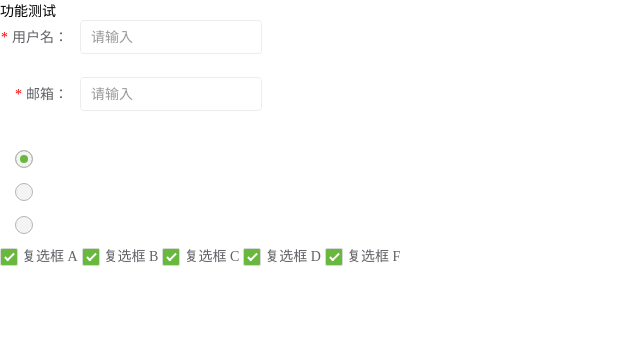
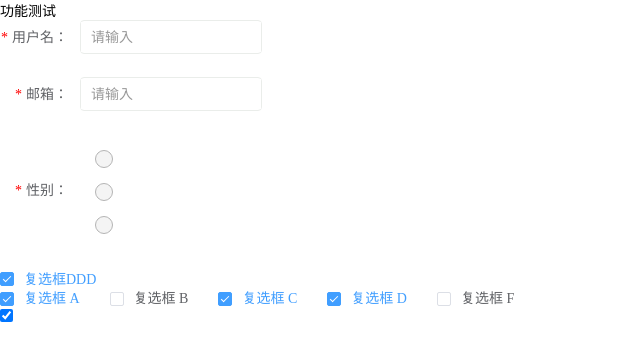
Before and after one commit to ZFCFBGC/xmjq, a Vue app: page / in a window 1280 px wide. Shown: the top 360 px of the page, without its empty margins (0-640 px from the left). Built offline with nearby package versions, Linux system fonts and the light colour scheme.

Commit message:
多选框组

```diff
--- a/src/components/form/gqg_checkBox.vue
+++ b/src/components/form/gqg_checkBox.vue
@@ -1,50 +1,133 @@
 <template>
   <label
-    class="checkbox"
-    :class="['checkbox', checked && 'checked', disabled && 'disabled']"
+    class="el-checkbox"
+    :class="[
+      border && checkboxSize ? 'el-checkbox--' + checkboxSize : '',
+      { 'is-disabled': isDisabled },
+      { 'is-bordered': border },
+      { 'is-checked': isChecked },
+    ]"
+    :id="id"
   >
+    <span
+      class="el-checkbox__input"
+      :class="{
+        'is-disabled': isDisabled,
+        'is-checked': isChecked,
+        'is-indeterminate': indeterminate,
+        'is-focus': focus,
+      }"
+      :tabindex="indeterminate ? 0 : false"
+      :role="indeterminate ? 'checkbox' : false"
+      :aria-checked="indeterminate ? 'mixed' : false"
+    >
+      <span class="el-checkbox__inner"></span>
+      <!-- true-value  false-value v-model三者对应关系，是封装多选框组得关键-->
       <input
+        v-if="trueLabel || falseLabel"
+        class="el-checkbox__original"
         type="checkbox"
+        :aria-hidden="indeterminate ? 'true' : 'false'"
+        :name="name"
+        :disabled="isDisabled"
+        :true-value="trueLabel"
+        :false-value="falseLabel"
+        v-model="model"
+        @change="handleChange"
+        @focus="focus = true"
+        @blur="focus = false"
+      />
+      <input
+        v-else
+        class="el-checkbox__original"
+        type="checkbox"
+        :aria-hidden="indeterminate ? 'true' : 'false'"
+        :disabled="isDisabled"
+        :value="label"
         :name="name"
         v-model="model"
         @change="handleChange"
-      :disabled="disabled"
+        @focus="focus = true"
+        @blur="focus = false"
       />
-    <div class="show-box" />
-    <div class="check-text" v-if="$slots.default || label">
-      <slot />
+    </span>
+    <span class="el-checkbox__label" v-if="$slots.default || label">
+      <slot></slot>
       <template v-if="!$slots.default">{{ label }}</template>
-    </div>
+    </span>
   </label>
 </template>
+<script>
+import emitter from "@/mixins/emitter";
 
-<script>
 export default {
-  name: "checkbox",
-  props: {
-    value: {
+  name: "checkBox",
+
+  mixins: [emitter],
+
+  inject: {
+    elForm: {
       default: "",
     },
-    label: {},
-    checked: {
-      type: Boolean,
-      default: false,
-    },
-    disabled: {
-      type: Boolean,
-      default: false,
-    },
-    name: {
-      type: String,
-      default: "checkBoxName",
+    elFormItem: {
+      default: "",
     },
   },
+
+  componentName: "CheckBox",
+
+  data() {
+    return {
+      selfModel: false,
+      focus: false,
+      isLimitExceeded: false,
+    };
+  },
+
   computed: {
+    model: {
+      get() {
+        return this.isGroup
+          ? this.store
+          : this.value !== undefined
+          ? this.value
+          : this.selfModel;
+      },
+
+      set(val) {
+        if (this.isGroup) {
+          this.isLimitExceeded = false;
+          this._checkboxGroup.min !== undefined &&
+            val.length < this._checkboxGroup.min &&
+            (this.isLimitExceeded = true);
+
+          this._checkboxGroup.max !== undefined &&
+            val.length > this._checkboxGroup.max &&
+            (this.isLimitExceeded = true);
+
+          this.isLimitExceeded === false &&
+            this.dispatch("checkboxGroup", "input", [val]);
+        } else {
+          this.$emit("input", val);
+          this.selfModel = val;
+        }
+      },
+    },
+
+    isChecked() {
+      if ({}.toString.call(this.model) === "[object Boolean]") {
+        return this.model;
+      } else if (Array.isArray(this.model)) {
+        return this.model.indexOf(this.label) > -1;
+      } else if (this.model !== null && this.model !== undefined) {
+        return this.model === this.trueLabel;
+      }
+    },
+
     isGroup() {
       let parent = this.$parent;
       while (parent) {
-        console.log('组件名：',parent.$options.componentName)
-        if (parent.$options.componentName !== "checkBoxGroup") {
+        if (parent.$options.componentName !== "checkboxGroup") {
           parent = parent.$parent;
         } else {
           this._checkboxGroup = parent;
@@ -53,83 +136,96 @@ export default {
       }
       return false;
     },
-    model: {
-      get() {
-        console.log("值选择：", this._checkboxGroup);
-        return this.isGroup ? this._checkboxGroup : this.value;
+
+    store() {
+      return this._checkboxGroup ? this._checkboxGroup.value : this.value;
     },
-      set(val) {
-        if (this.isGroup) {
-          this.dispatch("checkBoxGroup", "input", [val]);
+
+    /* used to make the isDisabled judgment under max/min props */
+    isLimitDisabled() {
+      const { max, min } = this._checkboxGroup;
+      return (
+        (!!(max || min) && this.model.length >= max && !this.isChecked) ||
+        (this.model.length <= min && this.isChecked)
+      );
+    },
+
+    isDisabled() {
+      return this.isGroup
+        ? this._checkboxGroup.disabled ||
+            this.disabled ||
+            (this.elForm || {}).disabled ||
+            this.isLimitDisabled
+        : this.disabled || (this.elForm || {}).disabled;
+    },
+
+    _elFormItemSize() {
+      return (this.elFormItem || {}).elFormItemSize;
+    },
+
+    checkboxSize() {
+      const temCheckboxSize =
+        this.size || this._elFormItemSize || (this.$ELEMENT || {}).size;
+      return this.isGroup
+        ? this._checkboxGroup.checkboxGroupSize || temCheckboxSize
+        : temCheckboxSize;
+    },
+  },
+
+  props: {
+    value: {},
+    label: {},
+    indeterminate: Boolean,
+    disabled: Boolean,
+    checked: Boolean,
+    name: String,
+    trueLabel: [String, Number],
+    falseLabel: [String, Number],
+    id: String /* 当indeterminate为真时，为controls提供相关连的checkbox的id，表明元素间的控制关系*/,
+    controls: String /* 当indeterminate为真时，为controls提供相关连的checkbox的id，表明元素间的控制关系*/,
+    border: Boolean,
+    size: String,
+  },
+
+  methods: {
+    addToStore() {
+      if (Array.isArray(this.model) && this.model.indexOf(this.label) === -1) {
+        this.model.push(this.label);
       } else {
-          this.$emit("input", val);
+        this.model = this.trueLabel || true;
       }
     },
+    handleChange(ev) {
+      if (this.isLimitExceeded) return;
+      let value;
+      if (ev.target.checked) {
+        value = this.trueLabel === undefined ? true : this.trueLabel;
+      } else {
+        value = this.falseLabel === undefined ? false : this.falseLabel;
+      }
+      this.$emit("change", value, ev);
+      this.$nextTick(() => {
+        if (this.isGroup) {
+          this.dispatch("checkboxGroup", "change", [this._checkboxGroup.value]);
+        }
+      });
     },
   },
-  methods: {
-    handleChange(e) {
-      this.$emit("change", e.target.checked);
+
+  created() {
+    this.checked && this.addToStore();
+  },
+  mounted() {
+    // 为indeterminate元素 添加aria-controls 属性
+    if (this.indeterminate) {
+      this.$el.setAttribute("aria-controls", this.controls);
+    }
+  },
+
+  watch: {
+    value(value) {
+      this.dispatch("gqgFormItem", "form.change", value);
     },
   },
 };
 </script>
-
-<style lang="less" scoped>
-.checkbox {
-  position: relative;
-  user-select: none;
-  height: 18px;
-  margin-right: 4px;
-  overflow: hidden;
-  cursor: pointer;
-  input {
-    cursor: pointer;
-    width: 0;
-    height: 0;
-  }
-  input:checked + .show-box {
-    background: #67b83c;
-  }
-  &.disabled {
-    cursor: not-allowed;
-    .show-box {
-      background-color: #edf2fc;
-      border-color: #dcdfe6;
-    }
-    .check-text {
-      color: #c0c4cc;
-    }
-  }
-  .show-box {
-    position: relative;
-    vertical-align: text-top;
-    display: inline-block;
-    width: 16px;
-    height: 16px;
-    border-radius: 2px;
-    border: 1px solid #d8d8d8;
-    background: #fff;
-
-    &:before {
-      content: "";
-      position: absolute;
-      top: 2px;
-      left: 6px;
-      width: 3px;
-      height: 8px;
-      border: solid #fff;
-      border-width: 0 2px 2px 0;
-      transform: rotate(45deg);
-    }
-  }
-  .check-text {
-    display: inline-block;
-    vertical-align: text-top;
-    margin-left: 4px;
-    line-height: 18px;
-    font-size: 14px;
-    color: #606266;
-  }
-}
-</style>
--- a/src/components/gqg_checkBox_group/gqg_checkBox_group.vue
+++ b/src/components/gqg_checkBox_group/gqg_checkBox_group.vue
@@ -1,19 +1,48 @@
+<script>
+import emitter from "@/mixins/emitter";
+
+export default {
+  name: "checkboxGroup",
+
+  componentName: "checkboxGroup",
+
+  mixins: [emitter],
+
+  inject: {
+    elFormItem: {
+      default: "",
+    },
+  },
+
+  props: {
+    value: {},
+    disabled: Boolean,
+    min: Number,
+    max: Number,
+    size: String,
+    fill: String,
+    textColor: String,
+  },
+
+  computed: {
+    _elFormItemSize() {
+      return (this.elFormItem || {}).elFormItemSize;
+    },
+    checkboxGroupSize() {
+      return this.size || this._elFormItemSize || (this.$ELEMENT || {}).size;
+    },
+  },
+
+  watch: {
+    value(value) {
+      this.dispatch("gqgFormItem", "form.change", [value]);
+    },
+  },
+};
+</script>
+
 <template>
-  <div class="gqg_checkbox_group">
+  <div class="el-checkbox-group" role="group" aria-label="checkbox-group">
     <slot></slot>
   </div>
 </template>
-<script>
-export default {
-  name: "checkBoxGroup",
-  componentName: "checkBoxGroup",
-  props: {
-    value: {
-      type: Array,
-      default: [],
-    },
-  },
-  mounted() {},
-  methods: {},
-};
-</script>
--- a/src/views/Home.vue
+++ b/src/views/Home.vue
@@ -9,22 +9,21 @@
         <gqg-form-item label="邮箱：" prop="email">
           <gqg-input v-model="form.email"></gqg-input>
         </gqg-form-item>
+        <gqg-form-item label="性别：" prop="sex">
+          <gqg-radio-group v-model="form.sex">
+            <gqg-radio label="boy" name="sex">男</gqg-radio>
+            <gqg-radio label="girl" name="sex">女</gqg-radio>
+            <gqg-radio label="mimi" name="sex">秘密</gqg-radio>
+          </gqg-radio-group>
+        </gqg-form-item>
       </gqg-form>
     </div>
     <div>
-      <gqg-radio-group v-model="radio" @change="getChange">
-        <gqg-radio label="boy" name="sex">男</gqg-radio>
-        <gqg-radio label="girl" name="sex">女</gqg-radio>
-        <gqg-radio label="mimi" name="sex">秘密</gqg-radio>
-      </gqg-radio-group>
-      <!-- <gqg-radio-group v-model="radio1">
-        <gqg-radio label="18" name="age">18</gqg-radio>
-        <gqg-radio label="19" name="age">19</gqg-radio>
-        <gqg-radio label="20" name="age">20</gqg-radio>
-      </gqg-radio-group> -->
-    </div>
-    <div>
-      <!-- <gqg-checkbox v-model="checked">备选项</gqg-checkbox> -->
+      <gqg-checkbox
+        label="复选框DDD"
+        v-model="checked"
+        @change="getChange"
+      ></gqg-checkbox>
     </div>
     <div>
       <gqg-checkbox-group v-model="checkList" @change="getVal">
@@ -34,6 +33,14 @@
         <gqg-checkbox label="复选框 D"></gqg-checkbox>
         <gqg-checkbox label="复选框 F"></gqg-checkbox>
       </gqg-checkbox-group>
+    </div>
+    <div>
+      <input
+        type="checkbox"
+        v-model="toggle"
+        :true-value="a"
+        :false-value="b"
+      />
     </div>
   </div>
 </template>
@@ -53,6 +60,7 @@ export default {
       form: {
         userName: "",
         email: "",
+        sex: "",
       },
       rules: {
         userName: [{ required: true, message: "不能为空", trigger: "blur" }],
@@ -60,11 +68,24 @@ export default {
           { required: true, message: "不能为空", trigger: "blur" },
           { type: "email", message: "邮箱格式不正确", trigger: "blur" },
         ],
+        sex: [
+          {
+            required: true,
+            message: "不能为空",
+            trigger: "change",
+          },
+        ],
       },
       radio: "boy",
       radio1: "",
       checked: true,
-      checkList: ['复选框 A','复选框 C','复选框 D'],
+      checkList: ["复选框 A", "复选框 C", "复选框 D"],
+      classA: "s1",
+      classB: "s2",
+      a: "a",
+      b: "b",
+      toggle: 'a',
+      activeColor: "#f0f",
     };
   },
   components: {
@@ -76,7 +97,7 @@ export default {
     gqgForm,
     gqgFormItem,
     gqgRadioGroup,
-    gqgCheckboxGroup
+    gqgCheckboxGroup,
   },
   created() {},
   methods: {
```
Lines whose indentation alone changed are shown as unchanged.
